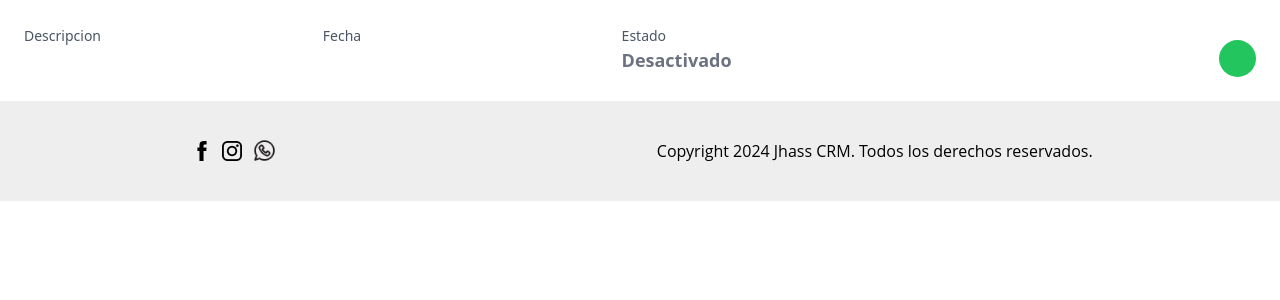
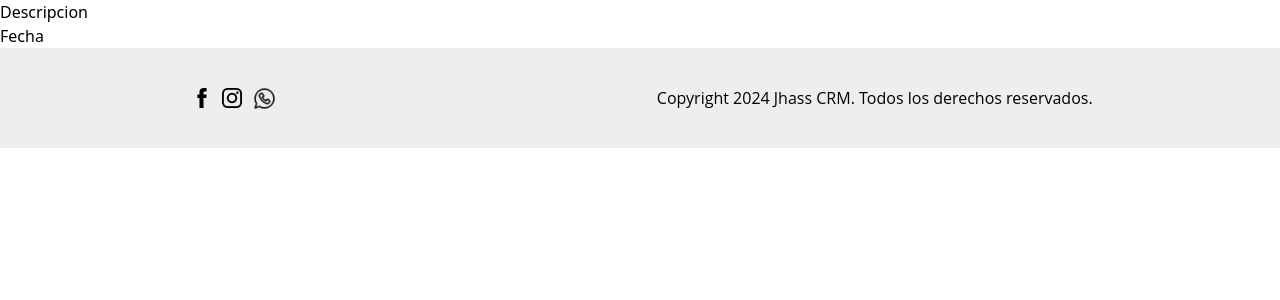
Before and after one commit to ProjectJhass/Project_Jhass, a React (Vite) app: page /Cale in a window 1280 px wide. Shown: the top 300 px of the page. Built offline with nearby package versions, Linux system fonts and the light colour scheme; a web font is replaced by a local one.

Commit message:
agrego mapeo no funcional de la seccion de novedades

```diff
--- a/src/components/Context/Context.jsx
+++ b/src/components/Context/Context.jsx
@@ -16,7 +16,7 @@ export const AppProvider = ({children}) => {
 
 
 
-  localStorage.clear();
+  // localStorage.clear();
 
 const [currentCard, setCurrentCard] = useState(null);
 const [isModalOpen, setIsModalOpen] = useState(false);
@@ -58,7 +58,7 @@ const [selectedCardId, setSelectedCardId] = useState(null);
     const [deleteEventModal, setDeleteEventModal] = useState(false);
     const [eventToDelete, setEventToDelete] = useState(null);
 
-    const [cardsNew, setCardsNew] = useState(() => CardsNews.map(card => ({ ...card })));
+    // const [cardsNew, setCardsNew] = useState(() => CardsNews.map(card => ({ ...card })));
 
 
 
@@ -70,7 +70,9 @@ const [selectedCardId, setSelectedCardId] = useState(null);
      setIsModalOpen, currentCard2, setCurrentCard2, filter, setFilter,
      isModalOpenCale, setIsModalOpenCale, newEvent, setNewEvent,
       events, setEvents, deleteEventModal, setDeleteEventModal,
-      eventToDelete, setEventToDelete, cardsNew, setCardsNew}} >
+      eventToDelete, setEventToDelete
+      // , cardsNew, setCardsNew
+      }} >
     {children}
     </AppContext.Provider>
   )
--- a/src/components/Layouts/Footer/Footer.jsx
+++ b/src/components/Layouts/Footer/Footer.jsx
@@ -5,7 +5,7 @@ import whats from '../../../assets/whastapp.png'
 
 export const Footer = () => {
   return (
-    <div className='w-full h-[100px] bg-[#EEEEEE] flex  items-center justify-around font-Open-Sans' >
+    <div className='w-full h-[100px] bg-[#EEEEEE] flex  items-center justify-around font-Open-Sans ' >
     <div className='flex items-center'>
         <div>
         <img className='px-[5px] w-[30px]' src={face} alt="" />
--- a/src/components/SectionEmployees/CardsEmployees/CardsEmployees.js
+++ b/src/components/SectionEmployees/CardsEmployees/CardsEmployees.js
@@ -11,8 +11,9 @@ export const CardsEmployees = [
       rol: 'Super Admin',
       Trabajadas: '176 horas',
       Ausencias: '16 horas',
-      Vacaciones: '1 mes'
-   },
+      Vacaciones: '1 mes',
+      descripcion: 'descripcion 1',
+      fecha: '20/08/2024'   },
    {
       _id: 2,
       img: perfil1,
@@ -23,7 +24,9 @@ export const CardsEmployees = [
       rol: 'Gerente',
       Trabajadas: '176 horas',
       Ausencias: '16 horas',
-      Vacaciones: '1 mes'
+      Vacaciones: '1 mes',
+      descripcion: 'Anomalia en la seccion b',
+      fecha: '19/08/2024',
    },
    {
       _id: 3,
@@ -35,7 +38,9 @@ export const CardsEmployees = [
       rol: 'Supervisor',
       Trabajadas: '180 horas',
       Ausencias: '8 horas',
-      Vacaciones: '2 semanas'
+      Vacaciones: '2 semanas',
+      descripcion: 'Anomalia en la seccion b',
+      fecha: '19/08/2024',
    },
    {
       _id: 4,
@@ -47,7 +52,9 @@ export const CardsEmployees = [
       rol: 'Empleado',
       Trabajadas: '170 horas',
       Ausencias: '20 horas',
-      Vacaciones: '3 semanas'
+      Vacaciones: '3 semanas',
+      descripcion: 'Anomalia en la seccion b',
+      fecha: '19/08/2024',
    },
    {
       _id: 5,
@@ -59,7 +66,9 @@ export const CardsEmployees = [
       rol: 'Empleado',
       Trabajadas: '160 horas',
       Ausencias: '10 horas',
-      Vacaciones: '1 mes'
+      Vacaciones: '1 mes',
+      descripcion: 'Anomalia en la seccion b',
+      fecha: '19/08/2024',
    },
    {
       _id: 6,
@@ -71,7 +80,9 @@ export const CardsEmployees = [
       rol: 'Supervisor',
       Trabajadas: '165 horas',
       Ausencias: '15 horas',
-      Vacaciones: '2 semanas'
+      Vacaciones: '2 semanas',
+      descripcion: 'Anomalia en la seccion b',
+      fecha: '19/08/2024',
    },
    {
       _id: 7,
@@ -83,7 +94,9 @@ export const CardsEmployees = [
       rol: 'Administrador',
       Trabajadas: '175 horas',
       Ausencias: '12 horas',
-      Vacaciones: '1 mes'
+      Vacaciones: '1 mes',
+      descripcion: 'Anomalia en la seccion b',
+      fecha: '19/08/2024',
    },
    {
       _id: 8,
@@ -95,7 +108,9 @@ export const CardsEmployees = [
       rol: 'Administrador',
       Trabajadas: '185 horas',
       Ausencias: '5 horas',
-      Vacaciones: '3 semanas'
+      Vacaciones: '3 semanas',
+      descripcion: 'Anomalia en la seccion b',
+      fecha: '19/08/2024',
    },
    {
       _id: 9,
@@ -107,7 +122,9 @@ export const CardsEmployees = [
       rol: 'Supervisor',
       Trabajadas: '190 horas',
       Ausencias: '3 horas',
-      Vacaciones: '2 semanas'
+      Vacaciones: '2 semanas',
+      descripcion: 'Anomalia en la seccion b',
+      fecha: '19/08/2024',
    },
    {
       _id: 10,
@@ -119,7 +136,9 @@ export const CardsEmployees = [
       rol: 'Empleador',
       Trabajadas: '180 horas',
       Ausencias: '7 horas',
-      Vacaciones: '1 mes'
+      Vacaciones: '1 mes',
+      descripcion: 'Anomalia en la seccion e',
+      fecha: '19/08/2024',
    },
 
 ];
--- a/src/components/SectionNews/CardNew/CardNew.jsx
+++ b/src/components/SectionNews/CardNew/CardNew.jsx
@@ -1,60 +1,13 @@
-import React, { useContext, useState } from 'react';
-import { AppContext } from '../../Context/Context';
+import React from 'react'
 
-export const CardNew = ({ fecha, descripcion,  _id  }) => {
-  const {  cards, setCards,   } = useContext(AppContext);
-
-  const [stateRol, setStateRol] = useState(() => {
-    const selectedCard = cards.find(card => card._id === _id);
-    return selectedCard ? selectedCard.isActive : false;
-});
-
-
-
-const handleRolClick = () => {
-    const updatedCards = cards.map(card =>
-        card._id === _id ? { ...card, isActive: !stateRol } : card
-    );
-    setCards(updatedCards);
-    localStorage.setItem('cards', JSON.stringify(updatedCards));
-    setStateRol(!stateRol);
-};
-
-
+export const CardNew = ({ fechaNew, descripcionNew }) => {
   return (
-    <div className="w-full mx-auto p-6 bg-white shadow-md ">
-      <div className="flex flex-col md:flex-row justify-between items-start md:items-center gap-4">
-        <div className="flex-grow">
-          <div className="grid grid-cols-1 sm:grid-cols-2 lg:grid-cols-4 gap-4">
-            <dl>
-              <dt className="text-sm font-medium text-gray-600">Descripcion</dt>
-              <dd className="text-lg font-semibold text-gray-900 truncate">{descripcion}</dd>
-            </dl>
-            <dl>
-              <dt className="text-sm font-medium text-gray-600">Fecha</dt>
-              <dd className="text-lg font-semibold text-gray-900 truncate">{fecha}</dd>
-            </dl>
-            <dl>
-              <dt className="text-sm font-medium text-gray-600">Estado</dt>
-              <dd className={`text-lg font-semibold ${stateRol ? 'text-green-700' : 'text-gray-500'}`}>
-                {stateRol ? 'Activado' : 'Desactivado'}
-              </dd>
-            </dl>
-          </div>
-        </div>
-
-        <div className="w-full flex justify-center lg:w-auto gap-4 mt-4">
-
-          <button
-            className={`text-white text-[16px] sm:text-[18px] rounded-full w-[2.3rem] h-[2.3rem] flex items-center justify-center hover:rounded-lg hover:w-[8rem] hover:h-[2.3rem] transition-all duration-300 font-Open-Sans overflow-hidden ${stateRol ? 'bg-gray-500 hover:bg-gray-600' : 'bg-green-500 hover:bg-green-600'}`}
-            onClick={handleRolClick}
-          >
-            <span className="opacity-0 hover:opacity-100 transition-opacity duration-300 py-[10px] px-[30px]">
-              {stateRol ? 'Desactivar' : 'Activar'}
-            </span>
-          </button>
-        </div>
-      </div>
+    <div>
+        <h2>Descripcion</h2>
+        <p>{descripcionNew}</p>
+        <h2>Fecha</h2>
+        <p>{fechaNew}</p>
+        {console.log(descripcionNew)}
     </div>
   );
 };
--- a/src/components/SectionNews/CardsNews/CardsNews.js
+++ /dev/null
@@ -1,12 +0,0 @@
-export const CardsNews = [
-    {
-        descripcion: 'Anomalia en la seccion b',
-        fecha: '19/08/2024',
-        _id: 1
-    },
-    {
-        descripcion: 'Anomalia en la seccion b',
-        fecha: '19/08/2024',
-        _id: 2
-    }
-];
--- /dev/null
+++ b/src/components/SectionNews/CardsNews/CardsNews.jsx
@@ -0,0 +1,31 @@
+import React from 'react'
+import { CardNew } from '../CardNew/CardNew'
+
+
+export const cardsData = [
+    {
+        _id: 1,
+        descripcion: 'descripcion 1',
+        fecha: '21/08/2024'
+    },
+    {
+        _id: 2,
+        descripcion: 'descripcion 12',
+        fecha: '22/08/2024'
+    }
+];
+
+export const CardsNews = () => {
+    return (
+      <>
+        {cardsData.map(card => (
+          <div key={card._id}>
+            <CardNew
+              descripcionNew={card.descripcion}
+              fechaNew={card.fecha}
+            />
+          </div>
+        ))}
+      </>
+    );
+  };
--- a/src/components/SectionNews/SectionCards/SectionCards.jsx
+++ /dev/null
@@ -1,24 +0,0 @@
-import React from 'react'
-import { CardNew } from '../CardNew/CardNew'
-import { AppContext } from '../../Context/Context'
-import { useContext } from 'react'
-
-
-export const SectionCards = () => {
-    const {cardsNew}= useContext(AppContext)
-  return (
-    <section className='w-full h-full'>
-        {cardsNew.map((card)=>(
-            <CardNew
-            key={card._id}
-            fecha={card.fecha}
-            descripcion={card.descripcion}
-            _id={card._id}
-
-            />
-
-
-        ))}
-    </section>
-  )
-}
```
Also changed, not shown: src/components/SectionNews/SectionCardN/SectionCardN.jsx (added, +22 -0 lines).
